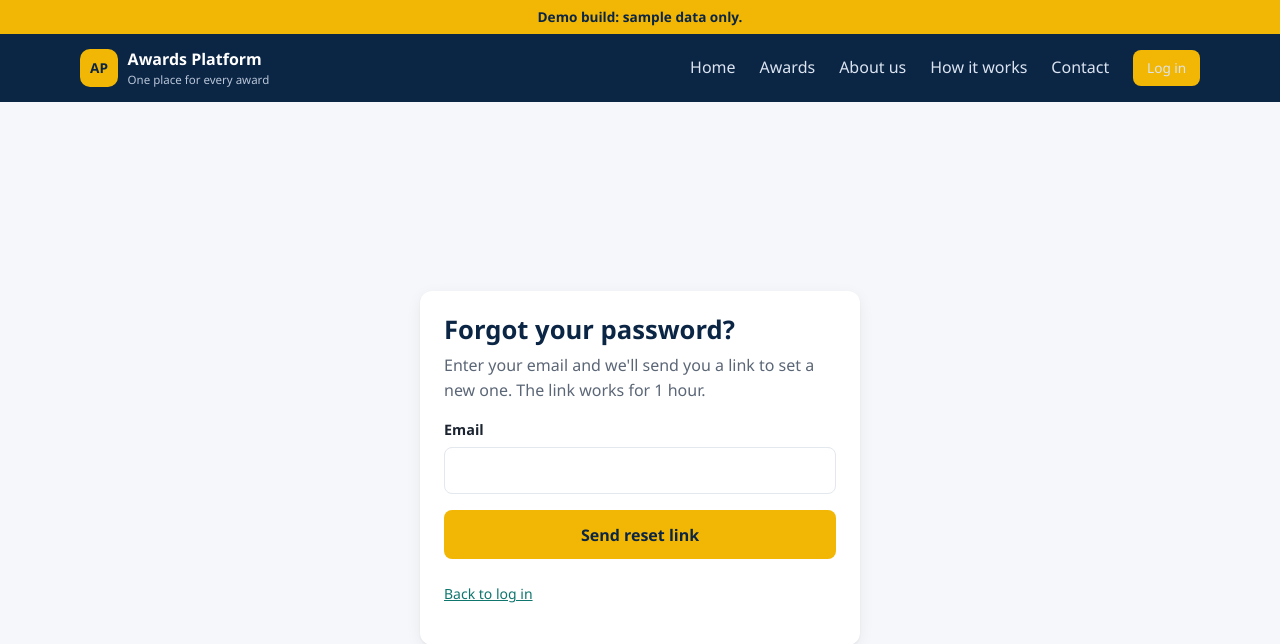
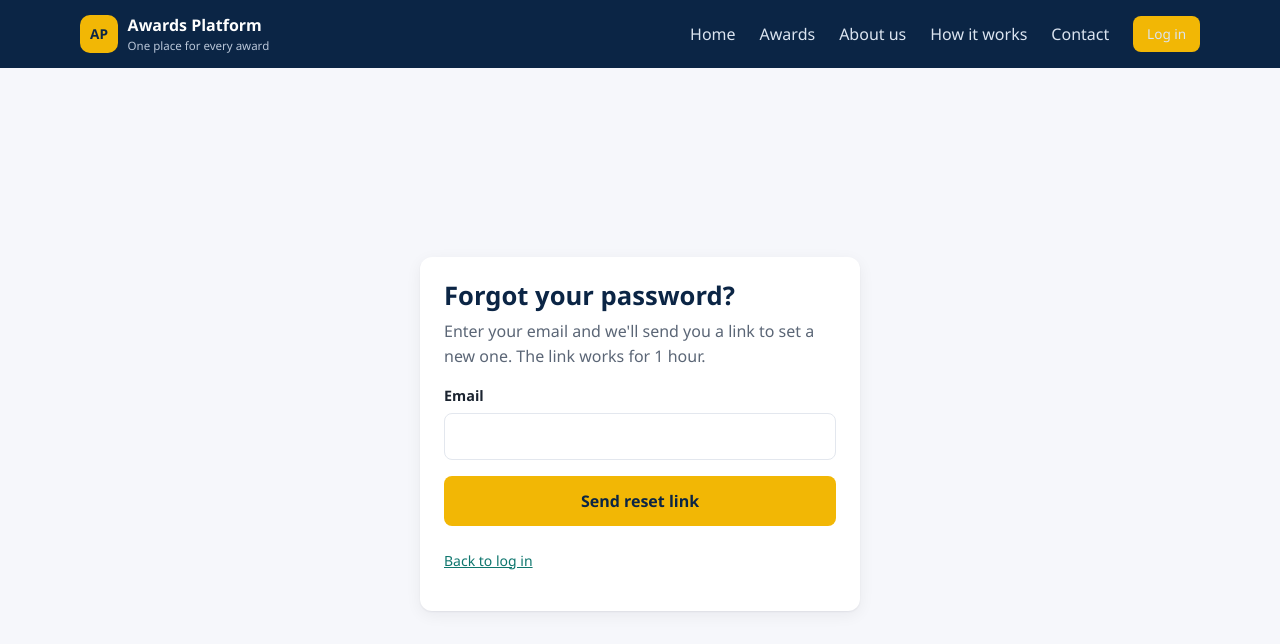
Before and after one commit to shashankgusain2-glitch/AwardApplication, a Django app: page /password-reset/ in a window 1280 px wide. Shown: the top 644 px of the page. Run offline with Django 5.2, Linux system fonts and the light colour scheme; parts of the project's set-up code (start-up, migrations or seed data) failed here and were passed over.

Commit message:
Remove the "Demo build" strip from the public pages
Co-Authored-By: Claude Opus 5.5 <noreply@anthropic.com>

```diff
--- a/static/css/main.css
+++ b/static/css/main.css
@@ -67,7 +67,6 @@ img { max-width: 100%; }
 .stack > * + * { margin-top: 1rem; }
 
 /* 4. Public site ----------------------------------------------------------- */
-.demo-banner { background: var(--gold); color: var(--navy); font-size: .85rem; text-align: center; padding: .4rem 1rem; font-weight: 600; }
 .site-header { background: var(--navy); position: sticky; top: 0; z-index: 20; }
 .site-header .container { display: flex; align-items: center; justify-content: space-between; height: 68px; }
 .brand { display: flex; align-items: center; gap: .6rem; color: #fff; text-decoration: none; font-weight: 700; }
--- a/templates/base.html
+++ b/templates/base.html
@@ -8,8 +8,6 @@
   <link rel="stylesheet" href="{% static 'css/main.css' %}?v={{ asset_version }}">
 </head>
 <body>
-  <div class="demo-banner">Demo build: sample data only.</div>
-
   <header class="site-header">
     <div class="container">
       <a class="brand" href="{% url 'core:home' %}">
```
